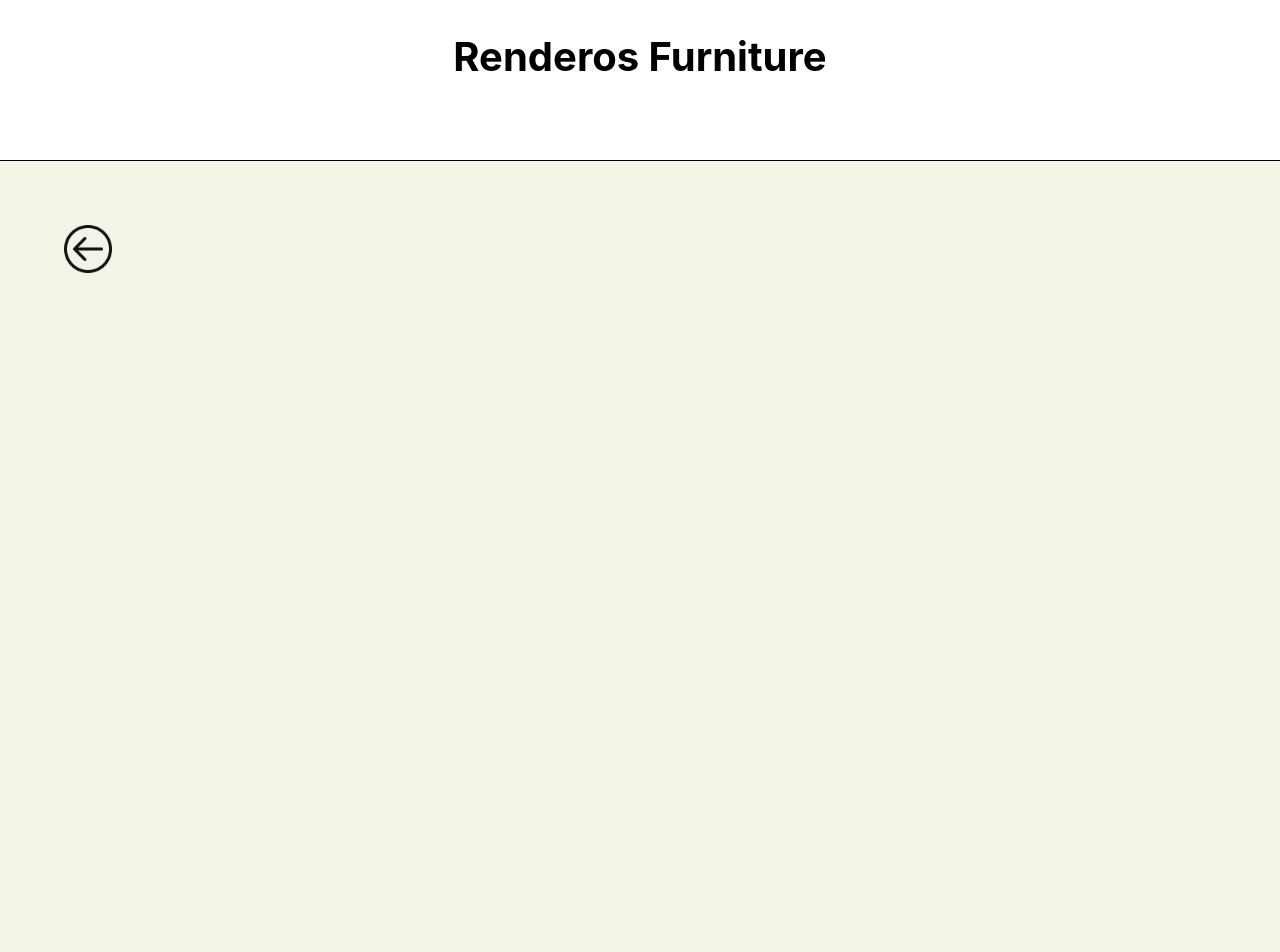
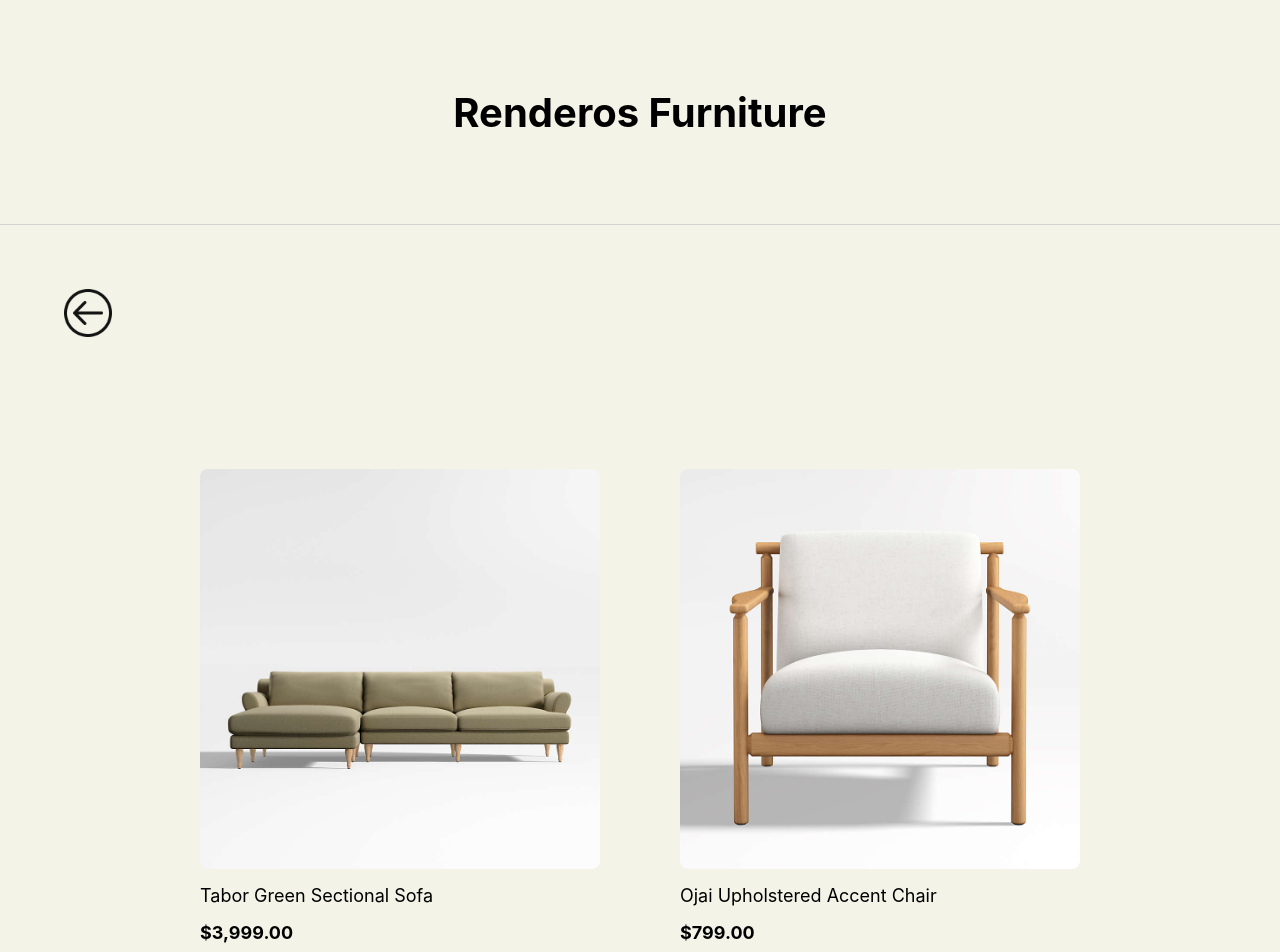
Before and after one commit to victorren7/furniture-store, a React (Create React App) app: page /shop in a window 1280 px wide. Shown: the top 952 px of the page. Built offline with nearby package versions, Linux system fonts and the light colour scheme.

Commit message:
styled the products page

```diff
--- a/src/App.js
+++ b/src/App.js
@@ -8,7 +8,7 @@ import {
 } from "react-router-dom";
 
 import { FurnitureUpload } from './components/furnitureUpload';
-import Shop from './components/Shop';
+import Shop from './components/product/Shop';
 import Home from './components/home/Home';
 import Nav from './components/Nav';
 
--- a/src/components/Shop.js
+++ /dev/null
@@ -1,50 +0,0 @@
-import React from 'react'
-import styled from 'styled-components';
-import { Link } from "react-router-dom";
-
-import leftArrow from '../assets/left-icon.png'
-
-
-const Shop = () => {
-
-  return (
-    <Container>
-      <Header>
-        <H1>Renderos Furniture</H1>
-      </Header>
-      <ProductContainer>
-        <Link to='/'>
-          <Icon alt='back-arrow' src={leftArrow} />
-        </Link>
-      </ProductContainer>
-    </Container>
-  )
-}
-
-export default Shop
-
-const Container = styled.div`
-
-`
-
-const Header = styled.div`
-  height: 8rem;
-  text-align: center;
-  margin-top: 2rem;
-  border-bottom: 1px solid black;
-`
-
-const H1 = styled.h1`
-  font-size: 40px;
-`
-
-const ProductContainer = styled.div`
-  height: 100vh;
-  background-color: #F3F4E7;
-
-`
-
-const Icon = styled.img`
-  width: 3rem;
-  margin: 4rem;
-`
--- /dev/null
+++ b/src/components/product/Shop.js
@@ -0,0 +1,101 @@
+import React from 'react'
+import styled from 'styled-components';
+import { Link } from "react-router-dom";
+
+import { database } from '../../utils/database';
+
+import leftArrow from '../../assets/left-icon.png'
+
+
+const Shop = () => {
+
+
+  function product() {
+
+    return database.map((product, i) =>  (
+      <Product>
+        <Image alt={product.name} src={product.image} />
+        <ProductTitle>{product.name}</ProductTitle>
+        <Price>${product.price.toLocaleString()}.00</Price>
+      </Product>
+    ))
+
+  }
+
+
+  return (
+    <Container>
+      <Header>
+        <H1>Renderos Furniture</H1>
+      </Header>
+      <ProductContainer>
+        <Link to='/'>
+          <Icon alt='back-arrow' src={leftArrow} />
+        </Link>
+        <ProductMap>
+          {product()}
+        </ProductMap>
+      </ProductContainer>
+    </Container>
+  )
+}
+
+export default Shop
+
+const Container = styled.div`
+  height: 100%
+`
+
+const Header = styled.div`
+  display: flex;
+  height: 14rem;
+  align-items: center;
+  justify-content: center;
+  background-color: #F3F4E7;
+  border-bottom: 1px solid lightgrey;
+`
+
+const H1 = styled.h1`
+  font-size: 40px;
+`
+
+const ProductContainer = styled.div`
+  padding: 0;
+  padding-bottom: 2rem;
+  background-color: #F3F4E7;
+
+`
+
+const ProductMap = styled.div`
+  display: flex;
+  justify-content: center;
+  flex-wrap: wrap;
+  gap: 5rem;
+  margin: 4rem 0 8rem 0;
+
+`
+
+const Product = styled.div`
+  display: flex;
+  flex-direction: column;
+  gap: 1rem;
+  font-size: 18px;
+`
+
+const Image = styled.img`
+  width: 25rem;
+  border-radius: .5rem;
+`
+
+const ProductTitle = styled.span`
+
+`
+
+const Price = styled.span`
+  font-weight: bold;
+`
+
+const Icon = styled.img`
+  width: 3rem;
+  margin: 4rem;
+`
--- a/src/utils/database.js
+++ b/src/utils/database.js
@@ -60,7 +60,7 @@ export const database = [
   {
     name: "Mico Rattan Armchair",
     type: "chair",
-    image: teaKettle,
+    image: armchair,
     description: "Weaved in rattan, Mico's relaxed, unique form offers a blend of Danish modern style and breezy tropical vibes. Can go perfect for a final piece in the living room, or even better as an outside.",
     price: 695,
     link: "https://www.castlery.com/us/products/mico-rattan-armchair"
```
